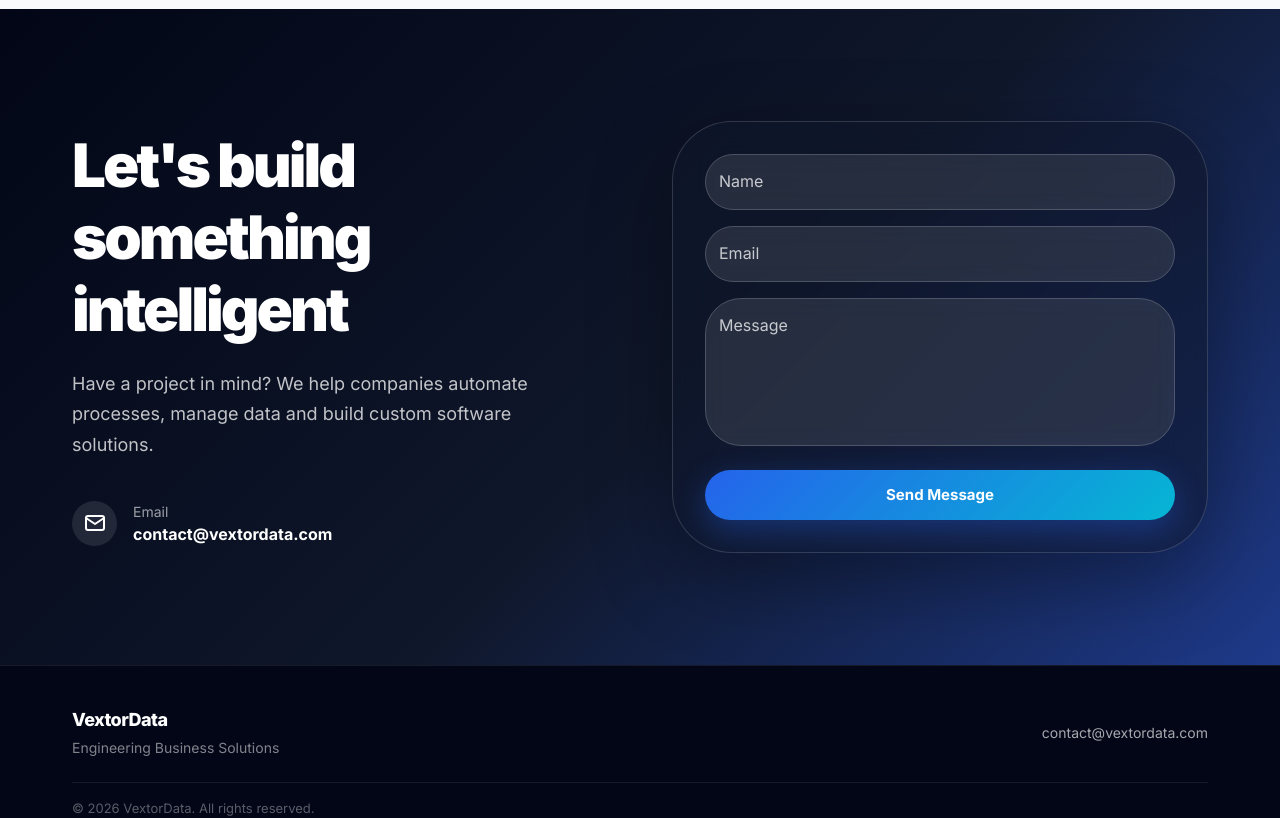
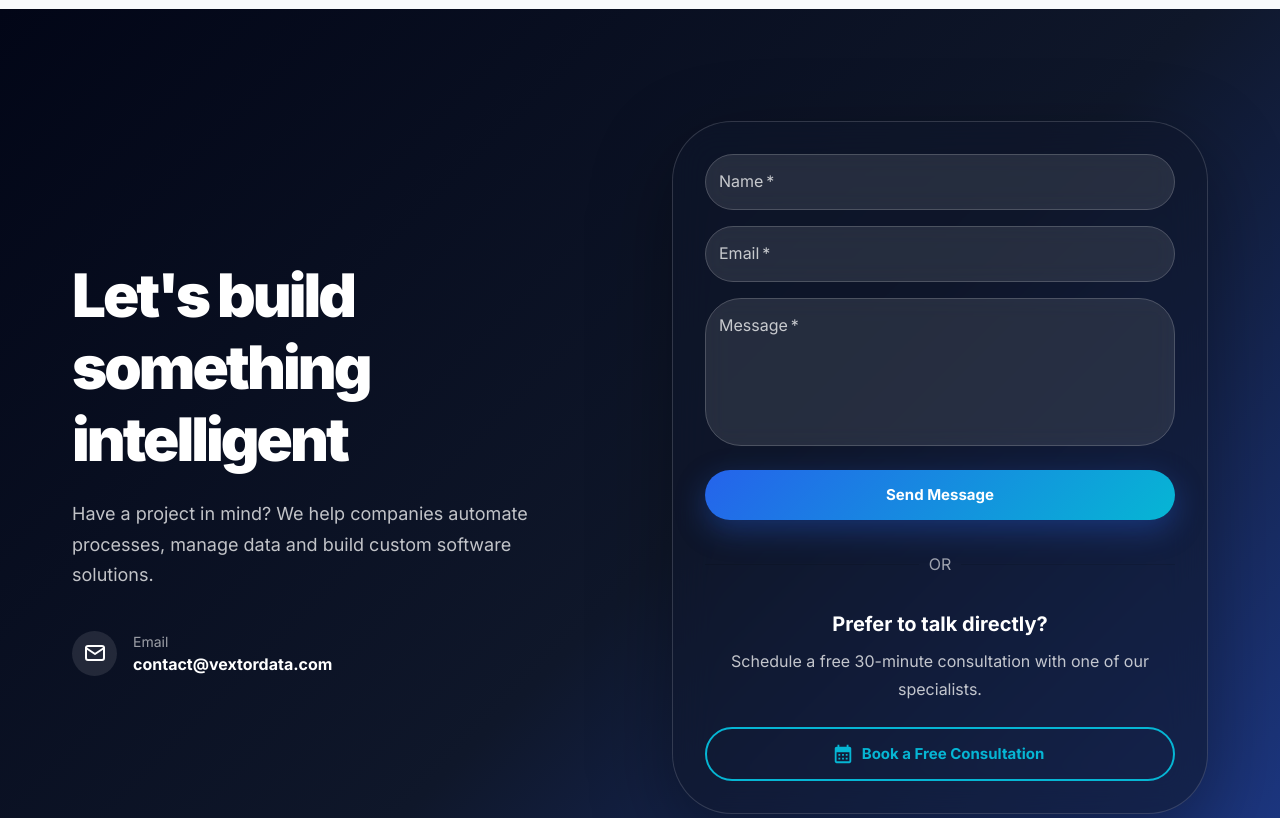
Before and after one commit to VextorData/vextordata.github.io, a React (Vite) app: page / in a window 1280 px wide. Shown: the part 4000-4818 px from the top of the page. Built offline with nearby package versions, Linux system fonts and the light colour scheme.

Commit message:
Allow send emails

```diff
--- a/package.json
+++ b/package.json
@@ -10,6 +10,7 @@
     "preview": "vite preview"
   },
   "dependencies": {
+    "@emailjs/browser": "^4.4.1",
     "@emotion/react": "^11.14.0",
     "@emotion/styled": "^11.14.1",
     "@mui/icons-material": "^9.2.0",
--- a/src/components/ContactForm.tsx
+++ b/src/components/ContactForm.tsx
@@ -1,20 +1,36 @@
+import { useState } from "react";
 import {
+  Alert,
   Box,
   Button,
+  CircularProgress,
+  Divider,
+  Snackbar,
   TextField,
+  Typography,
 } from "@mui/material";
 
+import CalendarMonthIcon from "@mui/icons-material/CalendarMonth";
+
 const ContactForm = () => {
+  const [loading, setLoading] = useState(false);
+
+  const [success, setSuccess] = useState(false);
+  const [error, setError] = useState(false);
+
+  const [form, setForm] = useState({
+    Name: "",
+    Email: "",
+    Message: "",
+  });
+
   const inputStyles = {
     mb: 2,
 
     "& .MuiOutlinedInput-root": {
       borderRadius: 3,
-
       background: "rgba(255,255,255,.10)",
-
       backdropFilter: "blur(10px)",
-
       transition: "all .25s ease",
 
       "& fieldset": {
@@ -49,7 +65,6 @@ const ContactForm = () => {
 
     "& .MuiInputLabel-root": {
       color: "rgba(255,255,255,.75)",
-      transition: "all .25s ease",
     },
 
     "& .MuiInputLabel-root.Mui-focused": {
@@ -64,93 +79,262 @@ const ContactForm = () => {
       borderRadius: "8px",
     },
 
-    "& .MuiInputLabel-root.Mui-focused.MuiInputLabel-shrink": {
-      color: "#06B6D4",
-      background: "rgba(15,23,42,.98)",
-    },
-
     "& .MuiOutlinedInput-input": {
       color: "#FFFFFF",
       caretColor: "#06B6D4",
     },
+  };
 
-    "& .MuiOutlinedInput-input::placeholder": {
-      color: "rgba(255,255,255,.5)",
-      opacity: 1,
+  const handleChange = (
+    e: React.ChangeEvent<HTMLInputElement | HTMLTextAreaElement>
+  ) => {
+    setForm({
+      ...form,
+      [e.target.name]: e.target.value,
+    });
+  };
+
+  const handleSubmit = async (
+    e: React.FormEvent<HTMLFormElement>
+  ) => {
+    e.preventDefault();
+
+    if (
+      !form.Name.trim() ||
+      !form.Email.trim() ||
+      !form.Message.trim()
+    ) {
+      setError(true);
+      return;
+    }
+
+    setLoading(true);
+
+    try {
+      const response = await fetch(
+        "https://formsubmit.co/ajax/team@vextordata.com",
+        {
+          method: "POST",
+          headers: {
+            "Content-Type": "application/json",
+            Accept: "application/json",
           },
+          body: JSON.stringify({
+            _subject: "New contact from VextorData",
+            Name: form.Name,
+            Email: form.Email,
+            Message: form.Message,
+          }),
+        }
+      );
+
+      if (!response.ok) {
+        throw new Error();
+      }
+
+      setSuccess(true);
+
+      setForm({
+        Name: "",
+        Email: "",
+        Message: "",
+      });
+    } catch {
+      setError(true);
+    } finally {
+      setLoading(false);
+    }
   };
 
   return (
+    <>
       <Box
+        component="form"
+        onSubmit={handleSubmit}
         sx={{
           background: "rgba(15,23,42,.55)",
-
           backdropFilter: "blur(20px)",
-
           borderRadius: 5,
-
-        p: {
-          xs: 3,
-          md: 4,
-        },
-
+          p: { xs: 3, md: 4 },
           border: "1px solid rgba(255,255,255,.15)",
-
           boxShadow: "0 25px 80px rgba(0,0,0,.35)",
         }}
       >
         <TextField
           fullWidth
+          required
+          name="Name"
           label="Name"
+          value={form.Name}
+          onChange={handleChange}
           variant="outlined"
           sx={inputStyles}
         />
 
         <TextField
           fullWidth
+          required
+          name="Email"
+          type="email"
           label="Email"
+          value={form.Email}
+          onChange={handleChange}
           variant="outlined"
           sx={inputStyles}
         />
 
         <TextField
           fullWidth
+          required
+          name="Message"
           label="Message"
           multiline
           rows={5}
+          value={form.Message}
+          onChange={handleChange}
           variant="outlined"
           sx={inputStyles}
         />
 
         <Button
+          type="submit"
           fullWidth
           variant="contained"
           size="large"
+          disabled={loading}
           sx={{
             borderRadius: "999px",
-
             py: 1.5,
-
             mt: 1,
-
             background:
               "linear-gradient(135deg,#2563EB,#06B6D4)",
-
             fontWeight: 700,
-
-          boxShadow: "0 10px 30px rgba(37,99,235,.35)",
+            boxShadow:
+              "0 10px 30px rgba(37,99,235,.35)",
 
             "&:hover": {
               transform: "translateY(-2px)",
-            boxShadow: "0 15px 40px rgba(37,99,235,.45)",
+              boxShadow:
+                "0 15px 40px rgba(37,99,235,.45)",
             },
 
             transition: "all .25s ease",
           }}
         >
-        Send Message
+          {loading ? (
+            <CircularProgress
+              size={24}
+              sx={{ color: "white" }}
+            />
+          ) : (
+            "Send Message"
+          )}
+        </Button>
+        <Divider
+  sx={{
+    my: 4,
+    borderColor: "rgba(255,255,255,.15)",
+    color: "rgba(255,255,255,.6)",
+  }}
+>
+  OR
+</Divider>
+
+<Typography
+  variant="h6"
+  align="center"
+  sx={{
+    color: "#FFFFFF",
+    fontWeight: 700,
+    mb: 1,
+  }}
+>
+  Prefer to talk directly?
+</Typography>
+
+<Typography
+  align="center"
+  sx={{
+    color: "rgba(255,255,255,.75)",
+    mb: 3,
+    lineHeight: 1.7,
+  }}
+>
+  Schedule a free 30-minute consultation with one of our specialists.
+</Typography>
+
+<Button
+  fullWidth
+  size="large"
+  startIcon={<CalendarMonthIcon />}
+  onClick={() =>
+    window.open(
+      "https://calendly.com/TU-USUARIO/FREE-CONSULTATION",
+      "_blank",
+      "noopener,noreferrer"
+    )
+  }
+  sx={{
+    borderRadius: "999px",
+    py: 1.5,
+
+    border: "2px solid #06B6D4",
+
+    color: "#06B6D4",
+
+    fontWeight: 700,
+
+    transition: "all .25s ease",
+
+    "&:hover": {
+      background: "rgba(6,182,212,.08)",
+      transform: "translateY(-2px)",
+      borderColor: "#22D3EE",
+    },
+  }}
+>
+  Book a Free Consultation
 </Button>
       </Box>
+
+
+      <Snackbar
+        open={success}
+        autoHideDuration={5000}
+        onClose={() => setSuccess(false)}
+        anchorOrigin={{
+          vertical: "bottom",
+          horizontal: "center",
+        }}
+      >
+        <Alert
+          severity="success"
+          variant="filled"
+          sx={{ borderRadius: 3 }}
+        >
+          Your message has been sent successfully. We'll get
+          back to you as soon as possible.
+        </Alert>
+      </Snackbar>
+
+      <Snackbar
+        open={error}
+        autoHideDuration={5000}
+        onClose={() => setError(false)}
+        anchorOrigin={{
+          vertical: "bottom",
+          horizontal: "center",
+        }}
+      >
+        <Alert
+          severity="error"
+          variant="filled"
+          sx={{ borderRadius: 3 }}
+        >
+          Unable to send your message. Please try again.
+        </Alert>
+      </Snackbar>
+    </>
   );
 };
 
```
Also changed, not shown: 1 other file (tests, documents, lock files or other folders). Lines whose indentation alone changed are shown as unchanged.
